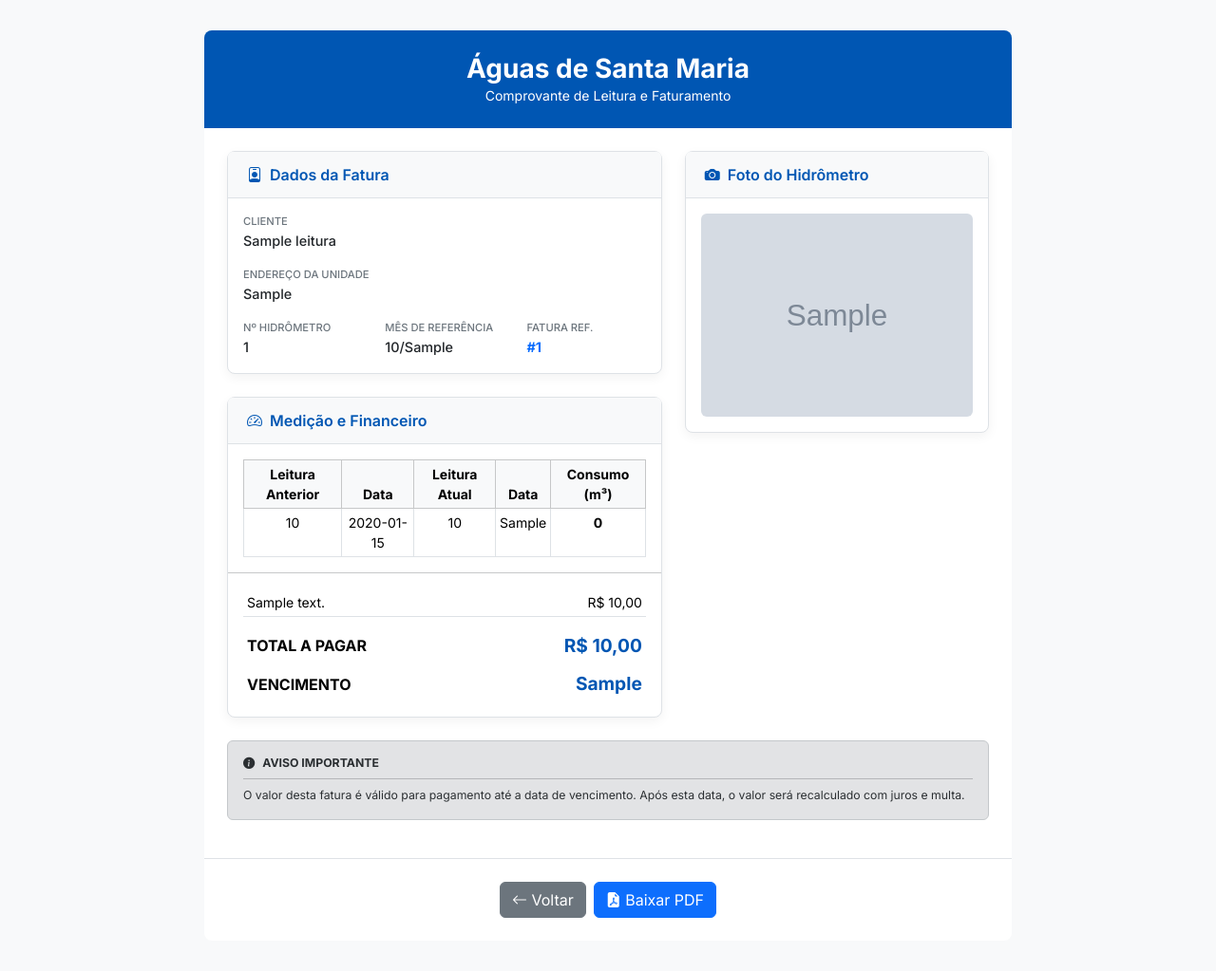
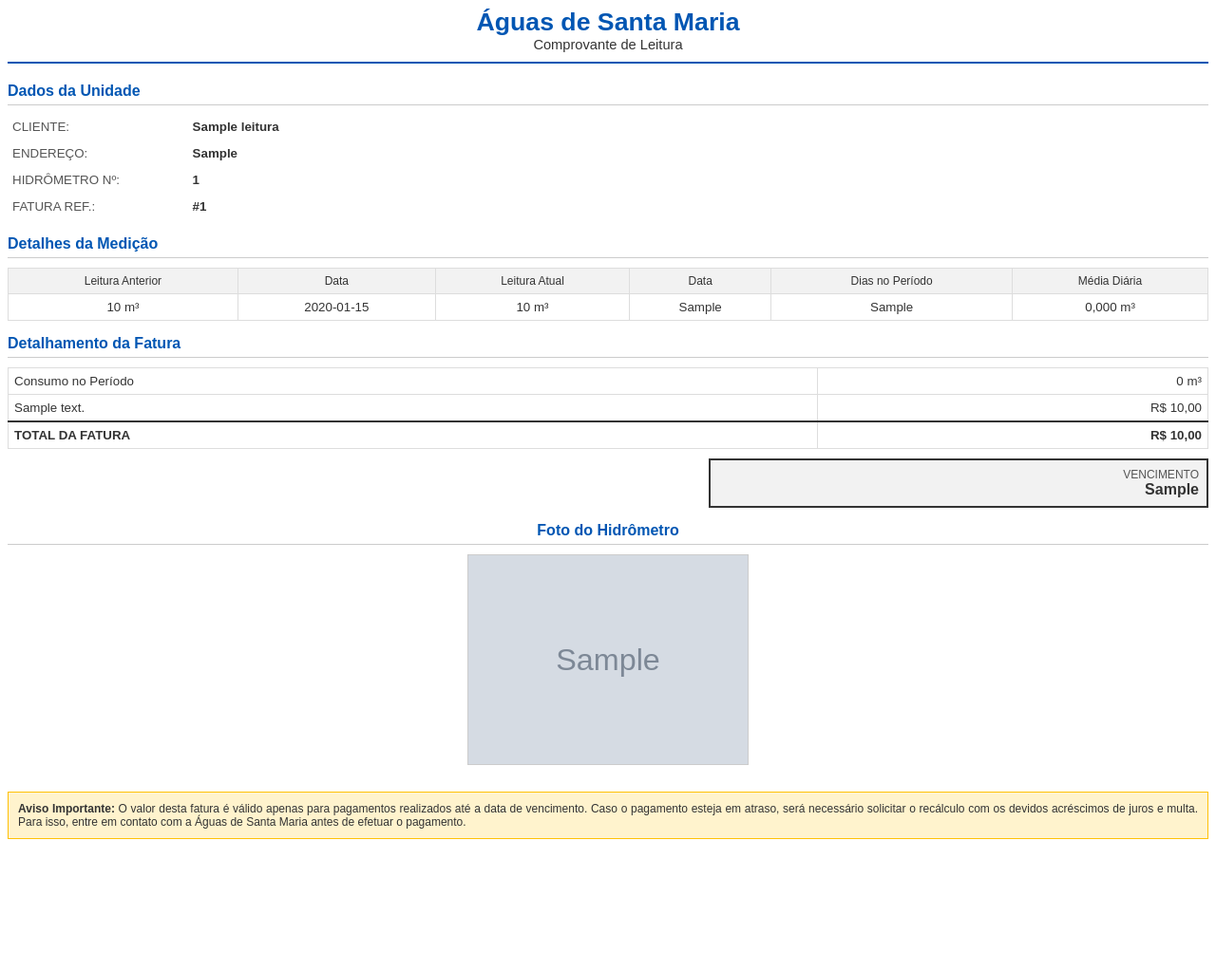
Before and after one commit to agua-2025/sistema-agua, a Flask app: template templates/comprovante_pdf.html in a window 1280 px wide. Shown: the whole page at 95% size. After the commit the page ends 884 px from the top, so only its background shows below. Run offline with Flask 3, Linux system fonts and the light colour scheme; the template is opened without the code that fills it: most values are stand-ins (such as "Sample title", 1, 10 or a date in 2020); grey boxes marked "Sample" are stand-in pictures.

Commit message:
ajustando comprovante de leitura

```diff
--- a/templates/comprovante_pdf.html
+++ b/templates/comprovante_pdf.html
@@ -3,338 +3,238 @@
   <head>
     <meta charset="UTF-8" />
     <title>Comprovante de Leitura - {{ leitura.cliente_nome }}</title>
-    <meta name="viewport" content="width=device-width, initial-scale=1.0" />
-    <link
-      href="https://cdn.jsdelivr.net/npm/bootstrap@5.3.3/dist/css/bootstrap.min.css"
-      rel="stylesheet"
-    />
-    <link
-      href="https://cdn.jsdelivr.net/npm/bootstrap-icons@1.11.3/font/bootstrap-icons.min.css"
-      rel="stylesheet"
-    />
-    <link
-      href="https://fonts.googleapis.com/css2?family=Inter:wght@400;500;600;700&display=swap"
-      rel="stylesheet"
-    />
     <style>
-      :root {
-        --primary-color: #0056b3;
-        --secondary-color: #6c757d;
-        --light-gray: #f8f9fa;
-        --border-color: #dee2e6;
+      @page {
+        size: A4;
+        margin: 1.5cm;
       }
       body {
-        font-family: "Inter", sans-serif;
-        background-color: var(--light-gray);
-        color: #343a40;
-        font-size: 14px;
+        font-family: Arial, sans-serif;
+        font-size: 10pt;
+        color: #333;
       }
-      .container-receipt {
-        max-width: 850px;
-        margin: 2rem auto;
+      .header {
+        text-align: center;
+        border-bottom: 2px solid #0056b3;
+        padding-bottom: 10px;
+        margin-bottom: 20px;
       }
-      .receipt-header {
-        background-color: var(--primary-color);
-        color: white;
-        padding: 1.5rem;
+      .header h1 {
+        margin: 0;
+        color: #0056b3;
+        font-size: 20pt;
+      }
+      .header p {
+        margin: 0;
+        font-size: 11pt;
+      }
+      .section {
+        margin-bottom: 15px;
+        page-break-inside: avoid;
+      }
+      .section-title {
+        font-size: 12pt;
+        font-weight: bold;
+        color: #0056b3;
+        border-bottom: 1px solid #ccc;
+        padding-bottom: 5px;
+        margin-bottom: 10px;
+      }
+      table {
+        width: 100%;
+        border-collapse: collapse;
+      }
+      td {
+        padding: 5px;
+      }
+      .info-table td {
+        padding-bottom: 8px;
+      }
+      .label {
+        color: #555;
+      }
+      .value {
+        font-weight: bold;
+      }
+      .billing-table td {
+        border: 1px solid #ddd;
+        padding: 6px;
+      }
+      .billing-table tfoot td {
+        font-weight: bold;
+        border-top: 2px solid #333;
+      }
+      .text-right {
+        text-align: right;
+      }
+      .photo-container {
         text-align: center;
-        border-radius: 0.5rem 0.5rem 0 0;
+        margin-top: 15px;
       }
-      .receipt-header h2 {
-        font-weight: 700;
-        margin: 0;
-        font-size: 1.75rem;
+      .photo-container img {
+        max-width: 100%;
+        max-height: 220px;
+        border: 1px solid #ccc;
       }
-      .receipt-footer {
-        padding: 1.5rem;
-        text-align: center;
+      .footer-alert {
+        margin-top: 25px;
+        border: 1px solid #ffc107;
+        background-color: #fff3cd;
+        padding: 10px;
+        font-size: 9pt;
+        text-align: justify;
       }
-      .card {
-        border: 1px solid var(--border-color);
-        box-shadow: 0 4px 12px rgba(0, 0, 0, 0.05);
-        border-radius: 0.5rem;
+      .due-date-box {
+        text-align: right;
+        margin-top: 10px;
+        padding: 8px;
+        border: 2px solid #333;
+        background-color: #f2f2f2;
+        width: 40%;
+        margin-left: auto;
       }
-      .card-header {
-        background-color: var(--light-gray);
-        border-bottom: 1px solid var(--border-color);
-        font-weight: 600;
-        color: var(--primary-color);
-        font-size: 1rem;
-        padding: 0.75rem 1.25rem;
+      .due-date-box .label {
+        font-size: 9pt;
+        color: #555;
       }
-      .info-label {
-        font-size: 0.7rem;
-        color: var(--secondary-color);
-        text-transform: uppercase;
-        margin-bottom: 0.1rem;
-        font-weight: 500;
-      }
-      .info-value {
-        font-size: 0.9rem;
-        font-weight: 500;
-        color: #212529;
-      }
-      .billing-table tfoot .total-label {
-        font-size: 1rem;
-        font-weight: 700;
-      }
-      .billing-table tfoot .total-value {
-        font-size: 1.2rem;
-        font-weight: 700;
-        color: var(--primary-color);
-      }
-      .foto-container img {
-        max-width: 100%;
-        border-radius: 0.375rem;
-      }
-
-      @media print {
-        @page {
-          size: A4;
-          margin: 1cm;
-        }
-        body {
-          background-color: #fff !important;
-          font-size: 9pt;
-          margin: 0;
-          padding: 0;
-        }
-        .no-print {
-          display: none !important;
-        }
-        .container-receipt {
-          max-width: 100%;
-          margin: 0;
-          padding: 0;
-          box-shadow: none;
-        }
-        .card {
-          box-shadow: none;
-          border: 1px solid #ccc;
-          page-break-inside: avoid !important;
-        }
-        .receipt-header {
-          padding: 0.5rem !important;
-          background-color: #0056b3 !important;
-          -webkit-print-color-adjust: exact;
-          print-color-adjust: exact;
-        }
-        .receipt-header h2 {
-          color: white !important;
-          font-size: 14pt;
-        }
-        .main-content {
-          padding: 0 !important;
-        }
-        .info-label {
-          font-size: 7pt;
-        }
-        .info-value {
-          font-size: 9pt;
-        }
-        .billing-table tfoot .total-value {
-          font-size: 10pt;
-        }
-        .foto-container img {
-          max-height: 150px !important;
-        }
-        .alert {
-          page-break-before: auto;
-        }
+      .due-date-box .value {
+        font-size: 12pt;
+        font-weight: bold;
       }
     </style>
   </head>
   <body>
-    <div class="container-receipt">
-      <header class="receipt-header">
-        <h2>Águas de Santa Maria</h2>
-        <p class="mb-0">Comprovante de Leitura e Faturamento</p>
-      </header>
-
-      <div class="main-content bg-white p-4">
-        <div class="row">
-          <div class="col-lg-7">
-            <div class="card mb-4">
-              <div class="card-header">
-                <i class="bi bi-person-badge me-2"></i>Dados da Fatura
-              </div>
-              <div class="card-body">
-                <div class="row mb-3">
-                  <div class="col-md-12">
-                    {# Alterado para ocupar 100% da largura #}
-                    <div class="info-label">CLIENTE</div>
-                    <div class="info-value">{{ leitura.cliente_nome }}</div>
-                  </div>
-                </div>
-                <div class="row">
-                  {# Nova row para Endereço, Hidrômetro, Mês e Fatura Ref. #}
-                  <div class="col-md-12 mb-3">
-                    {# Endereço ocupa 100% da largura #}
-                    <div class="info-label">ENDEREÇO DA UNIDADE</div>
-                    <div class="info-value">{{ leitura.unidade_endereco }}</div>
-                  </div>
-                  <div class="col-md-4">
-                    <div class="info-label">Nº HIDRÔMETRO</div>
-                    <div class="info-value">{{ leitura.hidrometro_num }}</div>
-                  </div>
-                  <div class="col-md-4">
-                    <div class="info-label">MÊS DE REFERÊNCIA</div>
-                    <div class="info-value">
-                      {{ "%02d"|format(leitura.mes_competencia) }}/{{
-                      leitura.ano_competencia }}
-                    </div>
-                  </div>
-                  <div class="col-md-4">
-                    <div class="info-label">FATURA REF.</div>
-                    <div class="info-value fw-bold text-primary">
-                      #{{ leitura.id }}
-                    </div>
-                  </div>
-                </div>
-              </div>
+    <div class="header">
+      <h1>Águas de Santa Maria</h1>
+      <p>Comprovante de Leitura</p>
     </div>
 
-            <div class="card">
-              <div class="card-header">
-                <i class="bi bi-speedometer2 me-2"></i>Medição e Financeiro
+    <div class="section">
+      <h2 class="section-title">Dados da Unidade</h2>
+      <table class="info-table">
+        <tr>
+          <td class="label" style="width: 15%">CLIENTE:</td>
+          <td class="value" style="width: 85%">{{ leitura.cliente_nome }}</td>
+        </tr>
+        <tr>
+          <td class="label">ENDEREÇO:</td>
+          <td class="value">{{ leitura.unidade_endereco }}</td>
+        </tr>
+        <tr>
+          <td class="label">HIDRÔMETRO Nº:</td>
+          <td class="value">{{ leitura.hidrometro_num }}</td>
+        </tr>
+        <tr>
+          <td class="label">FATURA REF.:</td>
+          <td class="value">#{{ leitura.id }}</td>
+        </tr>
+      </table>
     </div>
-              <div class="card-body p-0">
-                <div class="p-3">
-                  <div class="table-responsive">
-                    <table
-                      class="table table-bordered table-sm text-center mb-0"
-                    >
-                      <thead class="table-light">
+
+    <div class="section">
+      <h2 class="section-title">Detalhes da Medição</h2>
+      <table class="billing-table">
+        <thead style="background-color: #f2f2f2; font-size: 9pt">
           <tr>
-                          <th>Leitura Anterior</th>
-                          <th>Data</th>
-                          <th>Leitura Atual</th>
-                          <th>Data</th>
-                          <th>Consumo (m³)</th>
+            <td style="text-align: center">Leitura Anterior</td>
+            <td style="text-align: center">Data</td>
+            <td style="text-align: center">Leitura Atual</td>
+            <td style="text-align: center">Data</td>
+            <td style="text-align: center">Dias no Período</td>
+            <td style="text-align: center">Média Diária</td>
           </tr>
         </thead>
         <tbody>
           <tr>
-                          <td>
-                            {{ "%g"|format(leitura.leitura_anterior|int) }}
+            <td style="text-align: center">
+              {{ "%g"|format(leitura.leitura_anterior|int) }} m³
             </td>
-                          <td>
-                            {{
-                            leitura.data_leitura_anterior.strftime('%d/%m/%Y')
-                            if leitura.data_leitura_anterior else 'Início' }}
+            <td style="text-align: center">
+              {{ leitura.data_leitura_anterior.strftime('%d/%m/%Y') if
+              leitura.data_leitura_anterior else 'Início' }}
             </td>
-                          <td>{{ "%g"|format(leitura.leitura_atual|int) }}</td>
-                          <td>{{ data_leitura_atual_formatada }}</td>
-                          <td class="fw-bold">
-                            {{ "%g"|format(consumo_m3|int) }}
+            <td style="text-align: center">
+              {{ "%g"|format(leitura.leitura_atual|int) }} m³
+            </td>
+            <td style="text-align: center">
+              {{ data_leitura_atual_formatada }}
+            </td>
+            <td style="text-align: center">{{ dias_no_periodo }}</td>
+            <td style="text-align: center">
+              {{ "%.3f"|format(media_diaria_consumo|float) | replace('.',',') }}
+              m³
             </td>
           </tr>
         </tbody>
       </table>
     </div>
-                </div>
-                <hr class="my-0" />
-                <div class="p-3">
-                  <table
-                    class="table table-sm table-borderless billing-table mb-0"
-                  >
+
+    <div class="section">
+      <h2 class="section-title">Detalhamento da Fatura</h2>
+      <table class="billing-table">
         <tbody>
+          <tr>
+            <td>Consumo no Período</td>
+            <td class="text-right">{{ "%g"|format(consumo_m3|int) }} m³</td>
+          </tr>
           {% for item in detalhamento_fatura %}
           <tr>
             <td>{{ item.descricao }}</td>
-                        <td class="text-end">
-                          R$ {{ "%.2f"|format(item.valor|float) | replace('.',
-                          ',') }}
+            <td class="text-right">
+              R$ {{ "%.2f"|format(item.valor|float) | replace('.', ',') }}
             </td>
           </tr>
           {% else %}
           <tr>
             <td
               colspan="2"
-                          class="text-center text-muted fst-italic py-3"
+              style="text-align: center; font-style: italic; padding: 15px"
             >
               Leitura informativa, sem valores a faturar.
             </td>
           </tr>
           {% endfor %}
         </tbody>
-                    {% if leitura.valor_original is not none and
-                    leitura.valor_original > 0 %}
-                    <tfoot class="border-top">
-                      <tr class="fw-bold">
-                        <td class="pt-3 total-label">TOTAL A PAGAR</td>
-                        <td class="text-end pt-3 total-value">
-                          R$ {{ "%.2f"|format(leitura.valor_original|float) |
-                          replace('.', ',') }}
-                        </td>
-                      </tr>
-                      <tr class="fw-bold">
-                        <td class="total-label pt-2">VENCIMENTO</td>
-                        <td class="text-end total-value pt-2">
-                          {{ vencimento_formatado }}
+        {% if leitura.valor_original is not none and leitura.valor_original > 0
+        %}
+        <tfoot>
+          <tr>
+            <td><strong>TOTAL DA FATURA</strong></td>
+            <td class="text-right">
+              <strong
+                >R$ {{ "%.2f"|format(leitura.valor_original|float) |
+                replace('.', ',') }}</strong
+              >
             </td>
           </tr>
         </tfoot>
         {% endif %}
       </table>
+
+      {% if vencimento_formatado != 'N/A' %}
+      <div class="due-date-box">
+        <div class="label">VENCIMENTO</div>
+        <div class="value">{{ vencimento_formatado }}</div>
       </div>
-              </div>
-            </div>
+      {% endif %}
     </div>
 
-          <div class="col-lg-5 mt-4 mt-lg-0">
-            <div class="card">
-              <div class="card-header">
-                <i class="bi bi-camera-fill me-2"></i>Foto do Hidrômetro
-              </div>
-              <div class="card-body text-center">
-                <div class="foto-container">
     {% if leitura.foto_hidrometro_base64 %}
+    <div class="section photo-container">
+      <h2 class="section-title">Foto do Hidrômetro</h2>
       <img
         src="{{ leitura.foto_hidrometro_base64 }}"
         alt="Foto do Hidrômetro"
-                    class="img-fluid rounded"
       />
-                  {% else %}
-                  <div class="p-4">
-                    <i class="bi bi-image-alt fs-1 text-muted"></i>
-                    <p class="mt-2 small text-muted">Sem foto disponível</p>
     </div>
     {% endif %}
-                </div>
-              </div>
-            </div>
-          </div>
-        </div>
 
-        <div class="alert alert-secondary mt-4" role="alert">
-          <h6 class="alert-heading small text-uppercase fw-bold">
-            <i class="bi bi-info-circle-fill me-2"></i>Aviso Importante
-          </h6>
-          <hr class="my-2" />
-          <p class="mb-0 small">
-            O valor desta fatura é válido para pagamento até a data de
-            vencimento. Após esta data, o valor será recalculado com juros e
-            multa.
-          </p>
-        </div>
-      </div>
-
-      <footer
-        class="receipt-footer bg-white border-top no-print"
-        style="border-radius: 0 0 0.5rem 0.5rem"
-      >
-        <div class="d-flex justify-content-center gap-2">
-          <a href="{{ url_for('listar_leituras') }}" class="btn btn-secondary"
-            ><i class="bi bi-arrow-left"></i> Voltar</a
-          >
-          <a
-            href="{{ url_for('download_leitura_pdf', leitura_id=leitura.id) }}"
-            class="btn btn-primary"
-            ><i class="bi bi-file-earmark-pdf-fill"></i> Baixar PDF</a
-          >
-        </div>
-      </footer>
+    <div class="footer-alert">
+      <strong>Aviso Importante:</strong> O valor desta fatura é válido apenas
+      para pagamentos realizados até a data de vencimento. Caso o pagamento
+      esteja em atraso, será necessário solicitar o recálculo com os devidos
+      acréscimos de juros e multa. Para isso, entre em contato com a Águas de
+      Santa Maria antes de efetuar o pagamento.
     </div>
   </body>
 </html>
```
Lines whose indentation alone changed are shown as unchanged.
